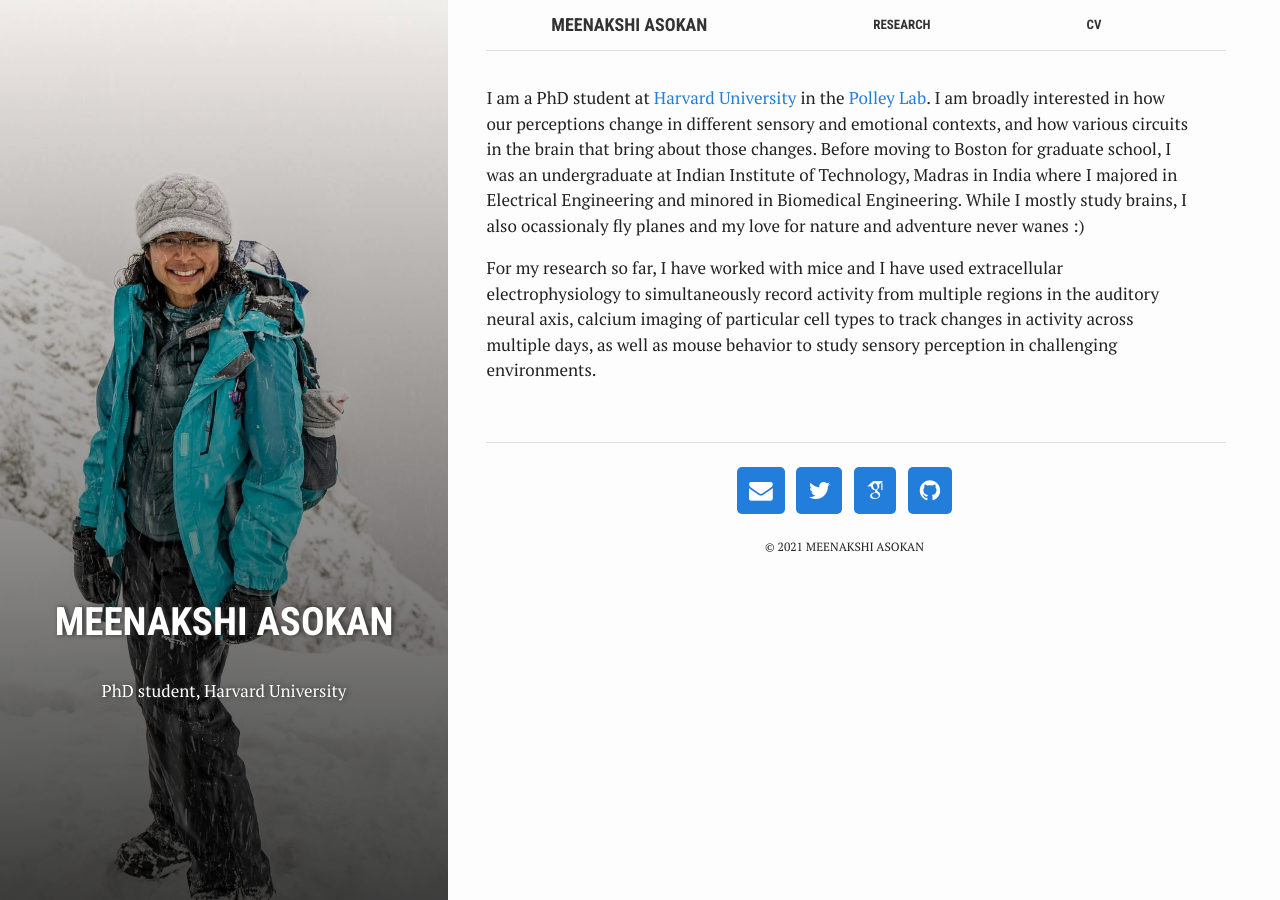
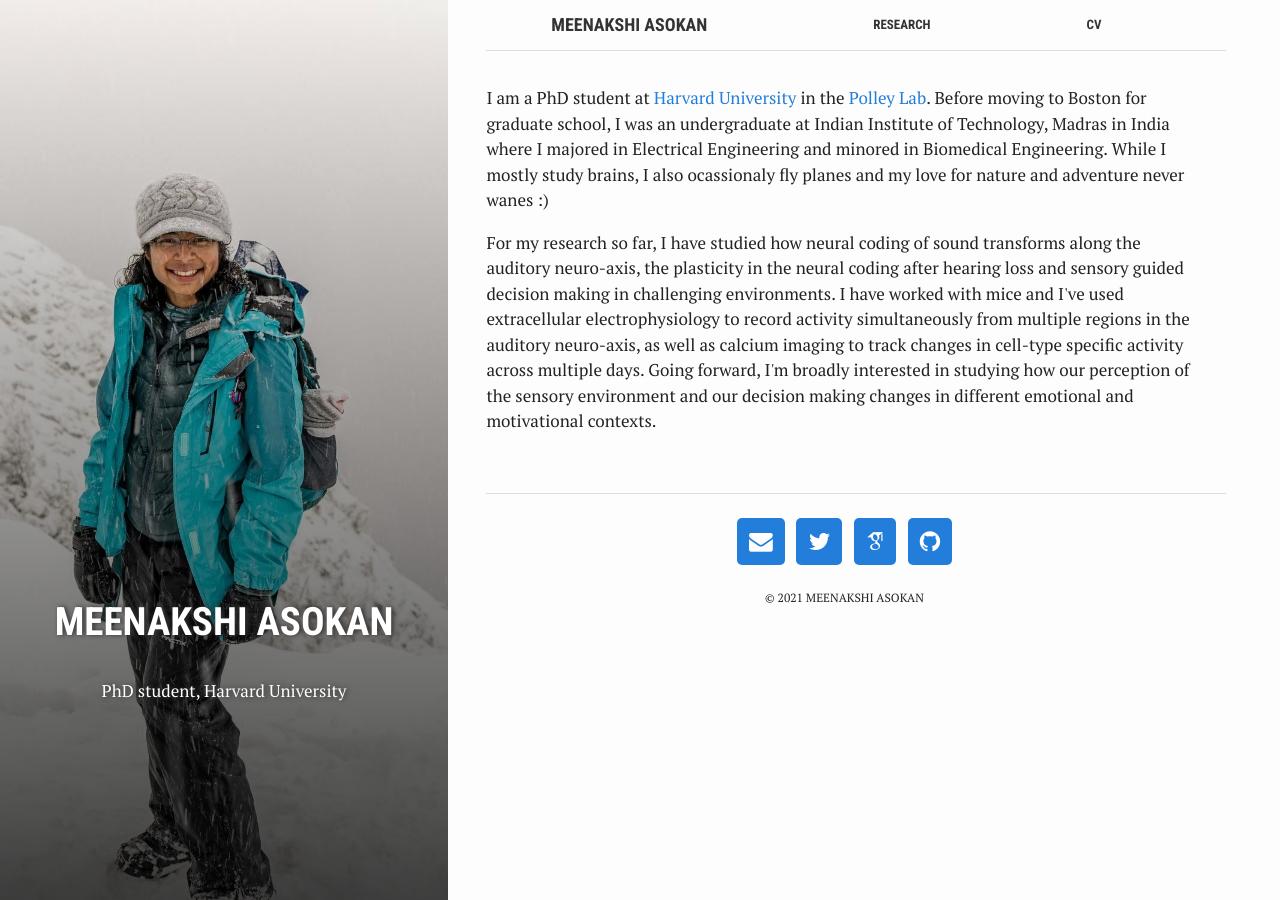
Before and after one commit to Meenakshi-Asokan/Meenakshi-Asokan.github.io, a Jekyll site: the page built from index.html, in a window 1280 px wide. Built offline with Jekyll 4.4.1, drawn with Linux system fonts in a browser that asks for light colours; nearby versions of some CDN libraries; some web fonts are replaced; library files that are not in the unit come from our copies.

Commit message:
updated research interests

```diff
--- a/index.html
+++ b/index.html
@@ -9,15 +9,16 @@ summary: "PhD student, Harvard University"
 <p>
   I am a PhD student at <a href="http://dms.hms.harvard.edu/shbt/">Harvard University</a>
   in the <a href="https://scholar.harvard.edu/polleylab">Polley Lab</a>.
-  I am broadly interested in how our perceptions change in different sensory and emotional contexts,
-  and how various circuits in the brain that bring about those changes.
   Before moving to Boston for graduate school, I was an undergraduate at Indian Institute of Technology, Madras
   in India where I majored in Electrical Engineering and minored in Biomedical Engineering.
   While I mostly study brains, I also ocassionaly fly planes and my love for nature and adventure never wanes :)
 </p>
 <p>
-  For my research so far, I have worked with mice and I have used extracellular electrophysiology to
-  simultaneously record activity from multiple regions in the auditory neural axis,
-  calcium imaging of particular cell types to track changes in activity across multiple days,
-  as well as mouse behavior to study sensory perception in challenging environments.
+  For my research so far, I have studied how neural coding of sound transforms along the auditory neuro-axis,
+  the plasticity in the neural coding after hearing loss and sensory guided decision making
+  in challenging environments. I have worked with mice and I've used extracellular electrophysiology to
+  record activity simultaneously from multiple regions in the auditory neuro-axis, as well as
+  calcium imaging to track changes in cell-type specific activity across multiple days. Going forward, I'm broadly interested
+  in studying how our perception of the sensory environment and our decision making changes in different emotional and
+  motivational contexts.
 </p>
```
